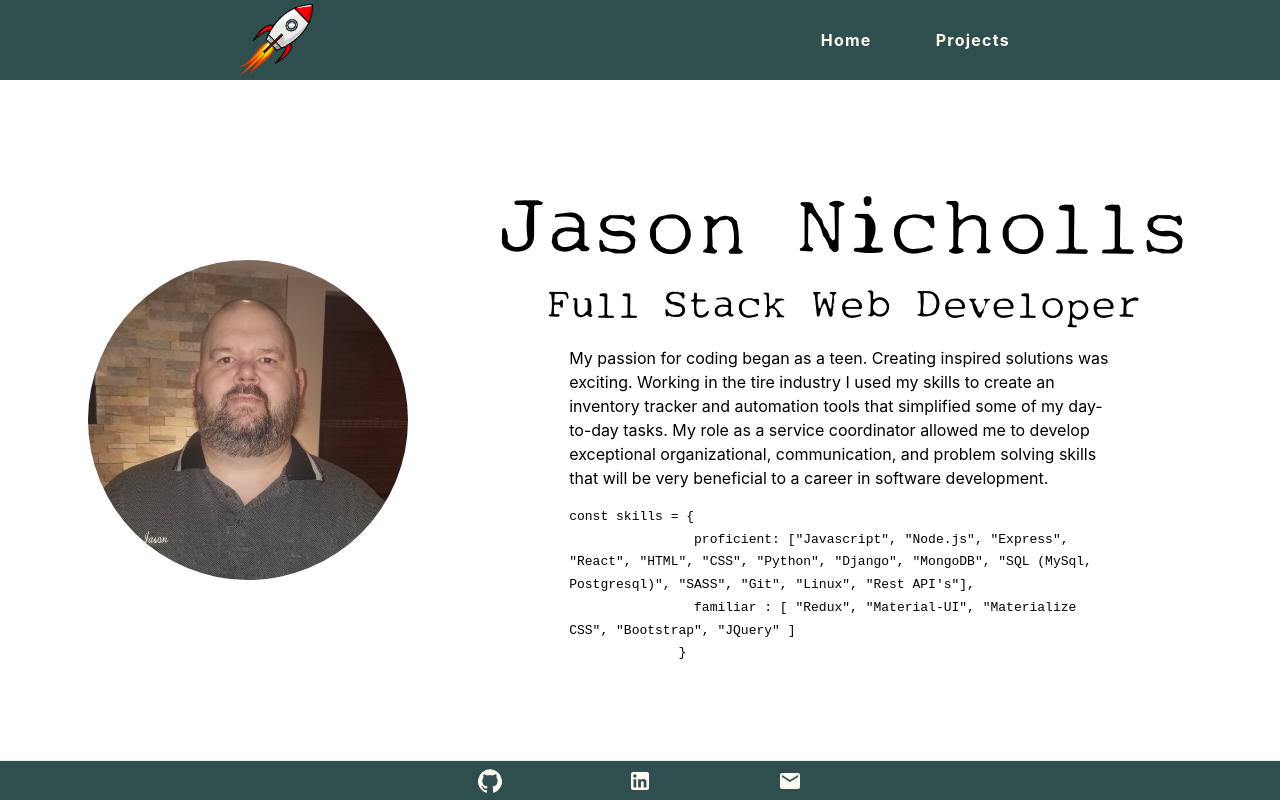
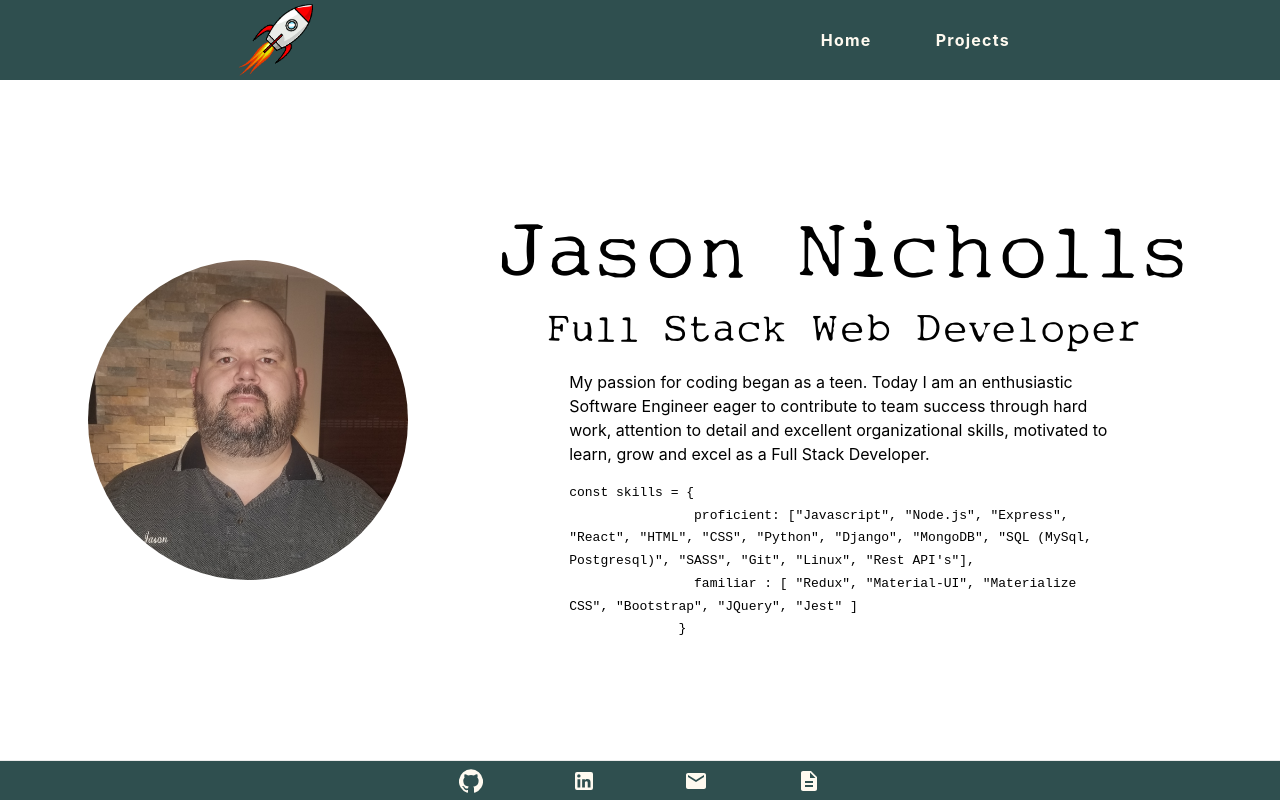
Before and after one commit to JaySecurity/portfolio, a Next.js app: page / in a window 1280 px wide. Built offline with nearby package versions, Linux system fonts and the light colour scheme.

Commit message:
add resume, update skills

```diff
--- a/components/Footer.jsx
+++ b/components/Footer.jsx
@@ -2,6 +2,7 @@ import IconButton from '@material-ui/core/IconButton';
 import EmailIcon from '@material-ui/icons/Email';
 import GitHubIcon from '@material-ui/icons/GitHub';
 import LinkedInIcon from '@material-ui/icons/LinkedIn';
+import DescriptionIcon from '@material-ui/icons/Description';
 import React from 'react';
 import styles from '../styles/Footer.module.css';
 
@@ -36,6 +37,11 @@ function Footer() {
             <EmailIcon />
           </IconButton>
         </a>
+        <a target='_blank' rel='noreferrer' href='/resume.pdf'>
+          <IconButton>
+            <DescriptionIcon />
+          </IconButton>
+        </a>
       </div>
     </footer>
   );
--- a/pages/index.js
+++ b/pages/index.js
@@ -25,18 +25,15 @@ export default function Home() {
             <h2>Full Stack Web Developer</h2>
           </div>
           <p className={styles.about}>
-            My passion for coding began as a teen. Creating inspired solutions
-            was exciting. Working in the tire industry I used my skills to
-            create an inventory tracker and automation tools that simplified
-            some of my day-to-day tasks. My role as a service coordinator
-            allowed me to develop exceptional organizational, communication, and
-            problem solving skills that will be very beneficial to a career in
-            software development.
+            My passion for coding began as a teen. Today I am an enthusiastic
+            Software Engineer eager to contribute to team success through hard
+            work, attention to detail and excellent organizational skills,
+            motivated to learn, grow and excel as a Full Stack Developer.
           </p>
           <pre className={styles.skills}>
             {`const skills = {
                 proficient: ["Javascript", "Node.js", "Express", "React", "HTML", "CSS", "Python", "Django", "MongoDB", "SQL (MySql, Postgresql)", "SASS", "Git", "Linux", "Rest API's"],
-                familiar : [ "Redux", "Material-UI", "Materialize CSS", "Bootstrap", "JQuery" ]
+                familiar : [ "Redux", "Material-UI", "Materialize CSS", "Bootstrap", "JQuery", "Jest" ]
               }`}
           </pre>
         </div>
```
Also changed, not shown: 1 other file (tests, documents, lock files or other folders).
